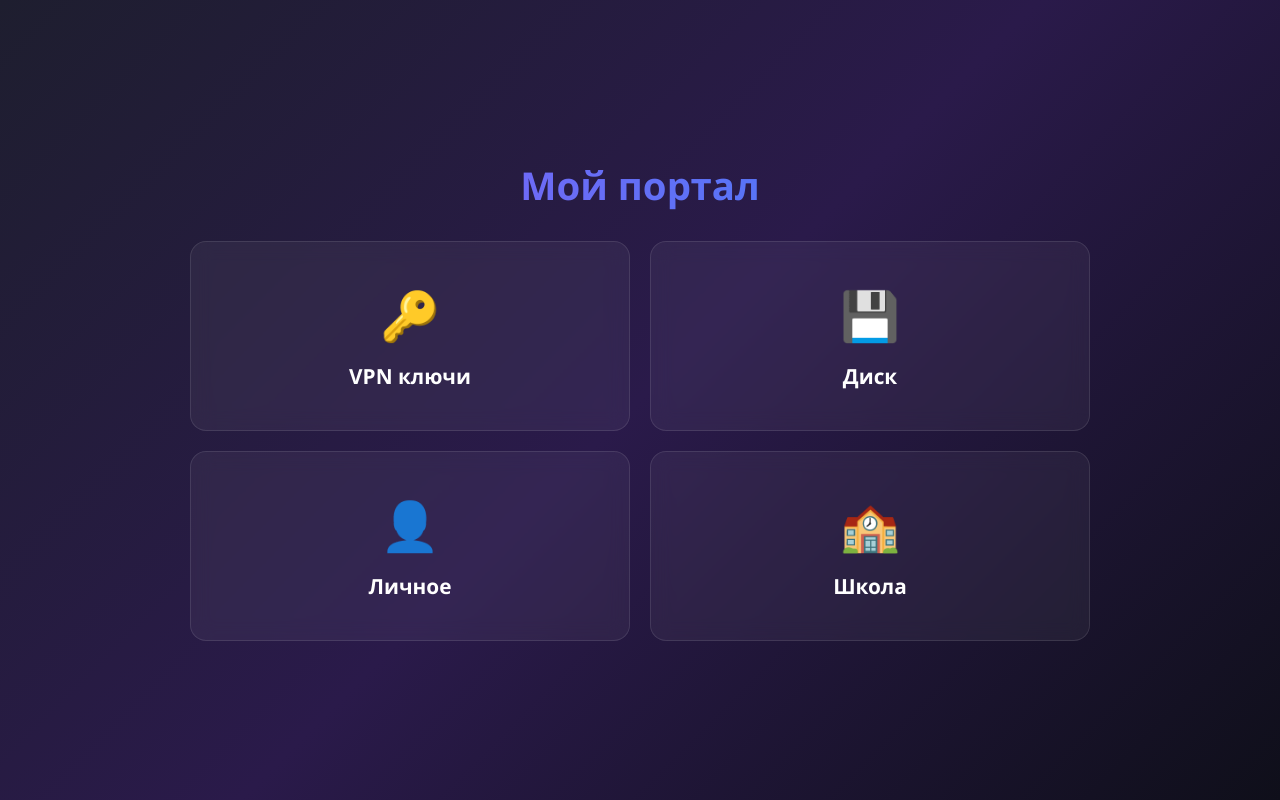
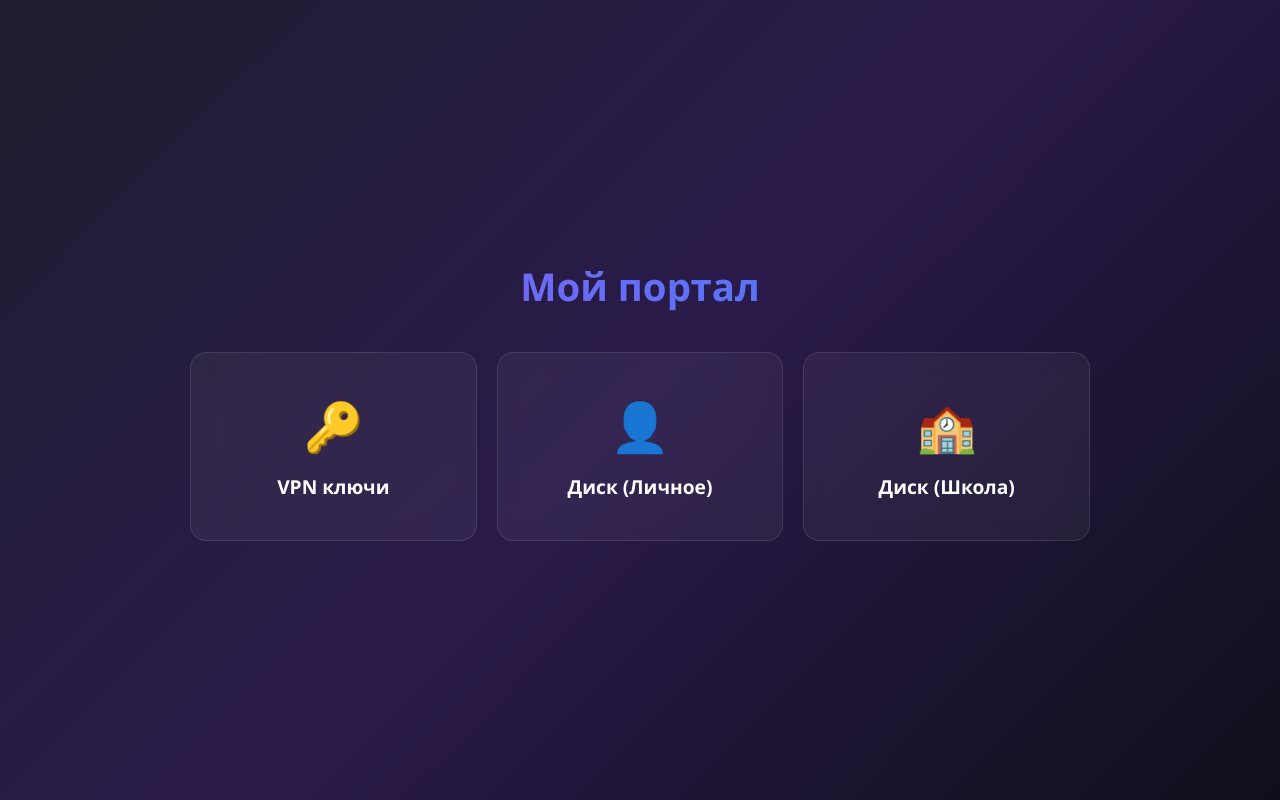
Before and after one commit to ttttttttttff/portal, a plain HTML site: page index.html in a window 1280 px wide. Drawn offline with Linux system fonts and the light colour scheme.

Commit message:
index.html

```diff
--- a/index.html
+++ b/index.html
@@ -9,12 +9,16 @@
     body { min-height:100vh; background:linear-gradient(135deg,#1e1e2f 0%,#2a1a4a 50%,#0f0f1a 100%);
            color:#fff; display:flex; align-items:center; justify-content:center; padding:20px; }
     .container { width:100%; max-width:900px; }
-    h1 { text-align:center; margin-bottom:30px; font-size:2.4rem; font-weight:700;
+    h1 { text-align:center; margin-bottom:40px; font-size:2.4rem; font-weight:700;
          background:linear-gradient(90deg,#8b5cf6,#3b82f6); -webkit-background-clip:text;
          -webkit-text-fill-color:transparent; background-clip:text; }
 
-    /* Сетка: 2 колонки, 2 строки */
-    .modes { display:grid; grid-template-columns:1fr 1fr; gap:20px; }
+    /* Сетка: 3 колонки */
+    .modes {
+      display: grid;
+      grid-template-columns: repeat(3, 1fr);
+      gap: 20px;
+    }
 
     .mode-card {
       background:rgba(255,255,255,0.05); border:1px solid rgba(255,255,255,0.1);
@@ -27,10 +31,11 @@
       border-color:#8b5cf6; box-shadow:0 10px 30px rgba(139,92,246,0.3);
     }
     .mode-card .icon { font-size:3rem; margin-bottom:15px; display:block; }
-    .mode-card .label { font-size:1.3rem; font-weight:600; }
+    .mode-card .label { font-size:1.2rem; font-weight:600; }
 
-    @media (max-width:600px) {
-      .modes { grid-template-columns:1fr; }
+    /* На мобильных — в одну колонку */
+    @media (max-width:800px) {
+      .modes { grid-template-columns: 1fr; }
       h1 { font-size:1.8rem; }
     }
   </style>
@@ -40,28 +45,22 @@
     <h1>Мой портал</h1>
 
     <div class="modes">
-      <!-- Кнопка 1 -->
+      <!-- VPN -->
       <a class="mode-card" href="vpn.html">
         <span class="icon">🔑</span>
         <span class="label">VPN ключи</span>
       </a>
 
-      <!-- Кнопка 2 (просто заголовок, никуда не ведет) -->
-      <div class="mode-card" style="cursor: default;">
-        <span class="icon">💾</span>
-        <span class="label">Диск</span>
-      </div>
-
-      <!-- Кнопка 3 -->
+      <!-- Диск Личное -->
       <a class="mode-card" href="personal.html">
         <span class="icon">👤</span>
-        <span class="label">Личное</span>
+        <span class="label">Диск (Личное)</span>
       </a>
 
-      <!-- Кнопка 4 -->
+      <!-- Диск Школа -->
       <a class="mode-card" href="school.html">
         <span class="icon">🏫</span>
-        <span class="label">Школа</span>
+        <span class="label">Диск (Школа)</span>
       </a>
     </div>
   </div>
```
